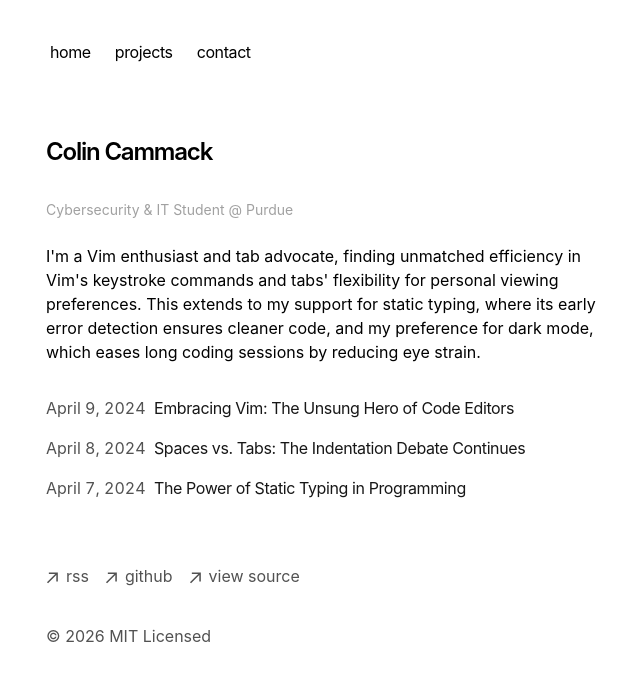
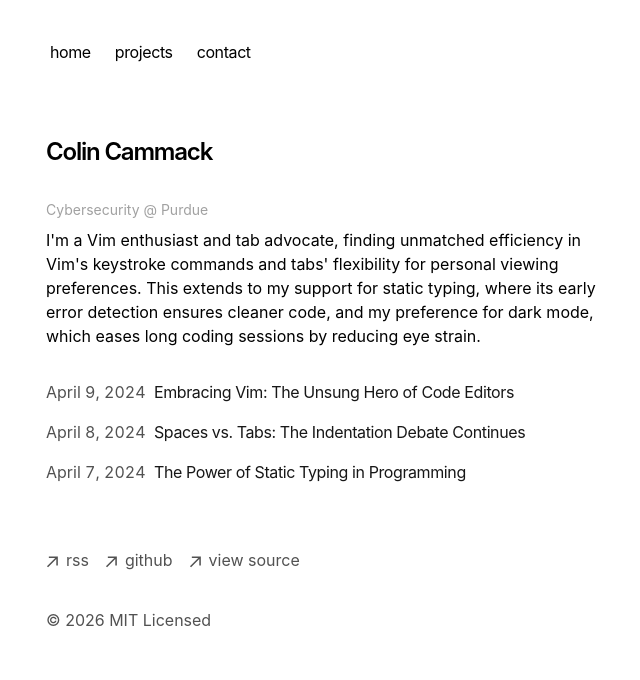
Before and after one commit to colinc1123/colincammack, a Next.js app: page / in a window 1280 px wide. Shown: the top 680 px of the page, without its empty margins (306-946 px from the left). Built offline with nearby package versions, Linux system fonts and the light colour scheme.

Commit message:
Update description for Colin Cammack

```diff
--- a/app/page.tsx
+++ b/app/page.tsx
@@ -6,8 +6,8 @@ export default function Page() {
       <h1 className="mb-8 text-2xl font-semibold tracking-tighter">
         Colin Cammack
       </h1>
-        <p className="mb-6 text-sm text-neutral-400">
-    Cybersecurity & IT Student @ Purdue
+        <p className="mb-2 text-sm text-neutral-400">
+    Cybersecurity @ Purdue
   </p>
       <p className="mb-4">
         {`I'm a Vim enthusiast and tab advocate, finding unmatched efficiency in
```
